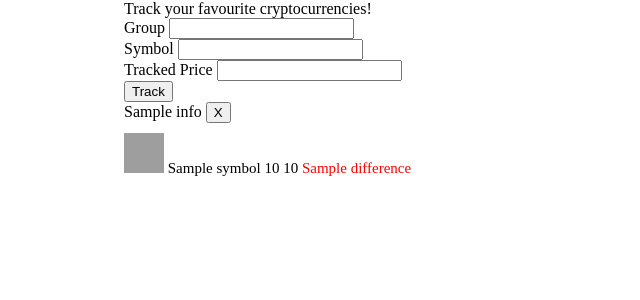
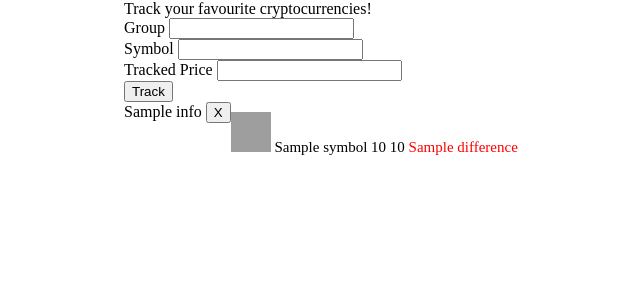
Before and after one commit to EricTGoto/Crypto-Price, a Django app: template crypto_price/crypto_tracker/templates/crypto_tracker/tracker.html in a window 1280 px wide. Shown: the part 64-364 px from the top of the page, without its empty margins (68-708 px from the left). Run offline with Django 3.2, Linux system fonts and the light colour scheme; the template is opened without the code that fills it: most values are stand-ins (such as "Sample title", 1, 10 or a date in 2020); grey boxes are pictures that could not be loaded.

Commit message:
centered content and got crypto groups to display in row fashion with items in columns

```diff
--- a/crypto_price/crypto_email/static/crypto_email/main.css
+++ b/crypto_price/crypto_email/static/crypto_email/main.css
@@ -28,11 +28,13 @@ body {
 
 .content {
   display: flex;
-  justify-content: center;
+  flex-direction: column;
 }
 
 .content-width {
+  align-self: center;
+  width: 70vw;
   display: flex;
   flex-direction: column;
-  width: 70vw;
+  flex: 1 0 auto;
 }
--- a/crypto_price/crypto_tracker/static/crypto_tracker/crypto_tracker.css
+++ b/crypto_price/crypto_tracker/static/crypto_tracker/crypto_tracker.css
@@ -1,6 +1,15 @@
+.groups {
+    display: flex;
+    flex-flow: row wrap;
+}
+
+.delete-button {
+    display: inline;
+}
+
 .group {
     display: flex;
-    flex-direction: column;
+    flex-flow: column wrap;
     font-size: 15px;
     width: 300px;
     margin: 10px 0px;
--- a/crypto_price/crypto_tracker/templates/crypto_tracker/tracker.html
+++ b/crypto_price/crypto_tracker/templates/crypto_tracker/tracker.html
@@ -10,8 +10,8 @@
 {% endblock js %}
 
 {% block content %}
-<html>Track your favourite cryptocurrencies!
-
+        <div class="tracker-form">
+        Track your favourite cryptocurrencies!
             <form action="{% url 'crypto_tracker:tracker' %}" method="post">
             {% csrf_token %}
                 <div>
@@ -28,7 +28,7 @@
                 </div>
                 <input type="submit" value="Track" class="button">
             </form>
-
+        </div>
         <div class="groups">
         {% for coin_group in data %}
             <form class="delete-button" action="{% url 'crypto_tracker:delete_item' %}" method="post">
@@ -46,5 +46,5 @@
             </div>
         {% endfor %}
         </div>
-</html>
+
 {% endblock content%}
```
Lines whose indentation alone changed are shown as unchanged.
